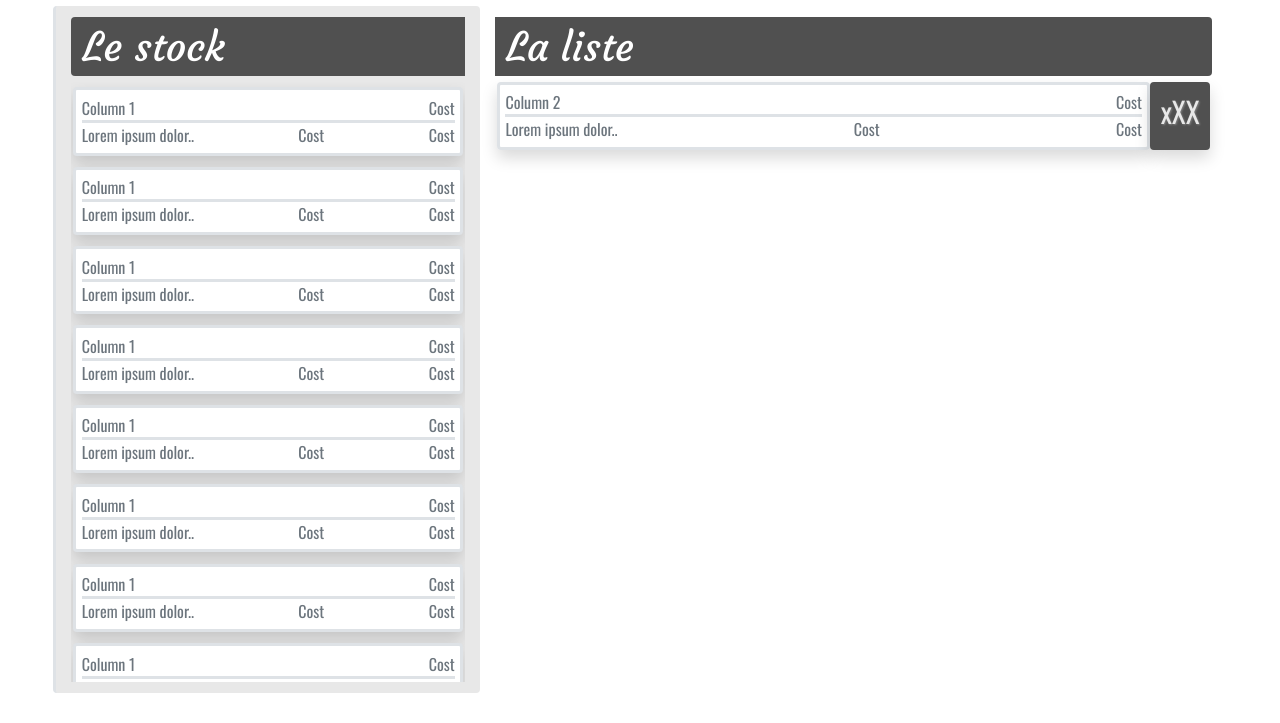
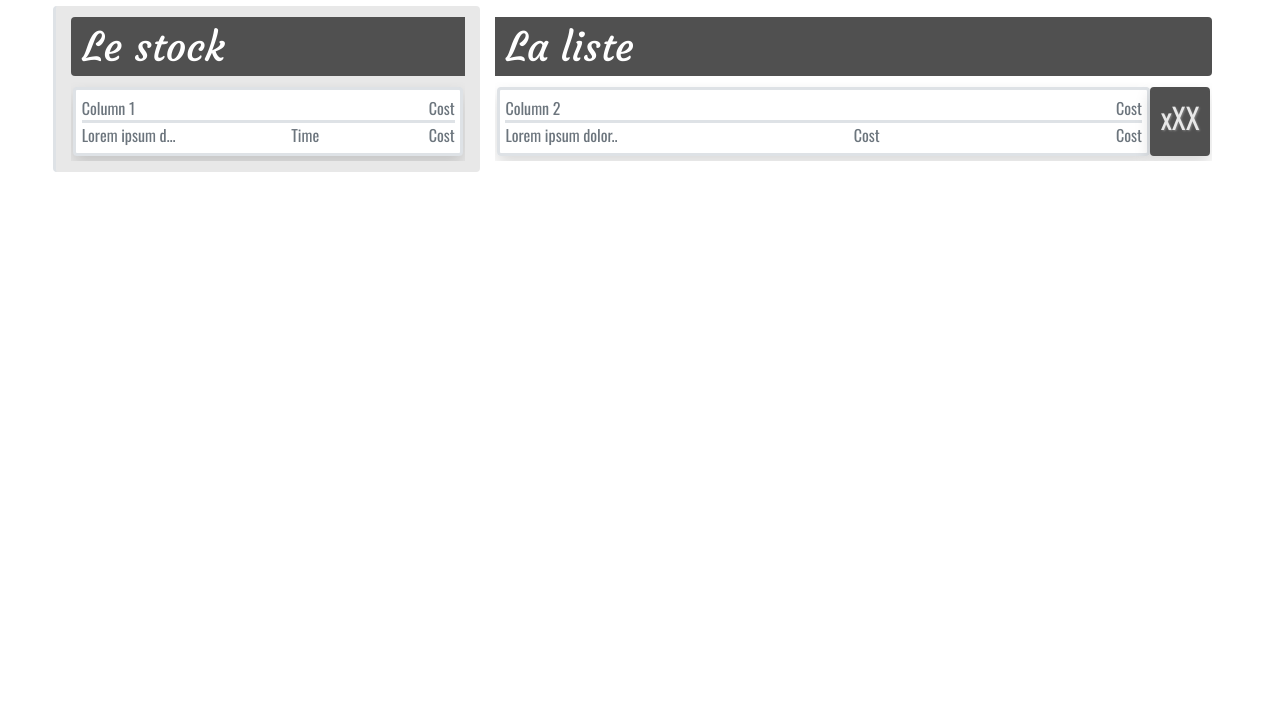
Before and after one commit to Letonade/Hitema-M2x1-ExamMongo2019-2020, a PHP site: page / in a window 1280 px wide. Shown: the part 59-782 px from the top of the page. Run offline with PHP 8.4, Linux system fonts and the light colour scheme; some libraries are stand-ins or nearby versions.

Commit message:
V0.1 Scroller Ready

```diff
--- a/ListMaker-M2Mongo/CustomCSS.css
+++ b/ListMaker-M2Mongo/CustomCSS.css
@@ -6,6 +6,10 @@
 
 .custom-overflow {
 	overflow-y: auto;
-	max-height: 600px;
+	max-height: 580px;
 	overflow-x: hidden;
 }
+
+.custom-descTrunc{
+	max-width: 100px;
+}
--- a/ListMaker-M2Mongo/index.html
+++ b/ListMaker-M2Mongo/index.html
@@ -28,321 +28,9 @@
 									<div class="ml-auto">Cost</div>
 								</div>
 								<div class="d-flex">
-									<div>Lorem ipsum dolor.. </div>
+									<div class="text-truncate custom-descTrunc" title="Lorem ipsum dolor sit amet, consectetur adipiscing elit, sed do eiusmod tempor incididunt ut labore et dolore magna aliqua. Ut enim ad minim veniam, quis nostrud exercitation ullamco laboris nisi ut aliquip ex ea commodo consequat. Duis aute irure dolor in reprehenderit in voluptate velit esse cillum dolore eu fugiat nulla pariatur. Excepteur sint occaecat cupidatat non proident, sunt in culpa qui officia deserunt mollit anim id est laborum.">Lorem ipsum dolor.. </div>
+									<div class="ml-auto">Time</div>
 									<div class="ml-auto">Cost</div>
-									<div class="ml-auto">Cost</div>
-								</div>
-							</div>
-						</div>
-						<div class="row px-4 my-2">
-							<div class="col-12 border bg-white rounded p-2 text-muted shadow">
-								<div class="d-flex border-bottom">
-									<div>Column 1</div>
-									<div class="ml-auto">Cost</div>
-								</div>
-								<div class="d-flex">
-									<div>Lorem ipsum dolor.. </div>
-									<div class="ml-auto">Cost</div>
-									<div class="ml-auto">Cost</div>
-								</div>
-							</div>
-						</div>
-						<div class="row px-4 my-2">
-							<div class="col-12 border bg-white rounded p-2 text-muted shadow">
-								<div class="d-flex border-bottom">
-									<div>Column 1</div>
-									<div class="ml-auto">Cost</div>
-								</div>
-								<div class="d-flex">
-									<div>Lorem ipsum dolor.. </div>
-									<div class="ml-auto">Cost</div>
-									<div class="ml-auto">Cost</div>
-								</div>
-							</div>
-						</div>
-						<div class="row px-4 my-2">
-							<div class="col-12 border bg-white rounded p-2 text-muted shadow">
-								<div class="d-flex border-bottom">
-									<div>Column 1</div>
-									<div class="ml-auto">Cost</div>
-								</div>
-								<div class="d-flex">
-									<div>Lorem ipsum dolor.. </div>
-									<div class="ml-auto">Cost</div>
-									<div class="ml-auto">Cost</div>
-								</div>
-							</div>
-						</div>
-						<div class="row px-4 my-2">
-							<div class="col-12 border bg-white rounded p-2 text-muted shadow">
-								<div class="d-flex border-bottom">
-									<div>Column 1</div>
-									<div class="ml-auto">Cost</div>
-								</div>
-								<div class="d-flex">
-									<div>Lorem ipsum dolor.. </div>
-									<div class="ml-auto">Cost</div>
-									<div class="ml-auto">Cost</div>
-								</div>
-							</div>
-						</div>
-						<div class="row px-4 my-2">
-							<div class="col-12 border bg-white rounded p-2 text-muted shadow">
-								<div class="d-flex border-bottom">
-									<div>Column 1</div>
-									<div class="ml-auto">Cost</div>
-								</div>
-								<div class="d-flex">
-									<div>Lorem ipsum dolor.. </div>
-									<div class="ml-auto">Cost</div>
-									<div class="ml-auto">Cost</div>
-								</div>
-							</div>
-						</div>
-						<div class="row px-4 my-2">
-							<div class="col-12 border bg-white rounded p-2 text-muted shadow">
-								<div class="d-flex border-bottom">
-									<div>Column 1</div>
-									<div class="ml-auto">Cost</div>
-								</div>
-								<div class="d-flex">
-									<div>Lorem ipsum dolor.. </div>
-									<div class="ml-auto">Cost</div>
-									<div class="ml-auto">Cost</div>
-								</div>
-							</div>
-						</div>
-						<div class="row px-4 my-2">
-							<div class="col-12 border bg-white rounded p-2 text-muted shadow">
-								<div class="d-flex border-bottom">
-									<div>Column 1</div>
-									<div class="ml-auto">Cost</div>
-								</div>
-								<div class="d-flex">
-									<div>Lorem ipsum dolor.. </div>
-									<div class="ml-auto">Cost</div>
-									<div class="ml-auto">Cost</div>
-								</div>
-							</div>
-						</div>
-						<div class="row px-4 my-2">
-							<div class="col-12 border bg-white rounded p-2 text-muted shadow">
-								<div class="d-flex border-bottom">
-									<div>Column 1</div>
-									<div class="ml-auto">Cost</div>
-								</div>
-								<div class="d-flex">
-									<div>Lorem ipsum dolor.. </div>
-									<div class="ml-auto">Cost</div>
-									<div class="ml-auto">Cost</div>
-								</div>
-							</div>
-						</div>
-						<div class="row px-4 my-2">
-							<div class="col-12 border bg-white rounded p-2 text-muted shadow">
-								<div class="d-flex border-bottom">
-									<div>Column 1</div>
-									<div class="ml-auto">Cost</div>
-								</div>
-								<div class="d-flex">
-									<div>Lorem ipsum dolor.. </div>
-									<div class="ml-auto">Cost</div>
-									<div class="ml-auto">Cost</div>
-								</div>
-							</div>
-						</div>
-						<div class="row px-4 my-2">
-							<div class="col-12 border bg-white rounded p-2 text-muted shadow">
-								<div class="d-flex border-bottom">
-									<div>Column 1</div>
-									<div class="ml-auto">Cost</div>
-								</div>
-								<div class="d-flex">
-									<div>Lorem ipsum dolor.. </div>
-									<div class="ml-auto">Cost</div>
-									<div class="ml-auto">Cost</div>
-								</div>
-							</div>
-						</div>
-						<div class="row px-4 my-2">
-							<div class="col-12 border bg-white rounded p-2 text-muted shadow">
-								<div class="d-flex border-bottom">
-									<div>Column 1</div>
-									<div class="ml-auto">Cost</div>
-								</div>
-								<div class="d-flex">
-									<div>Lorem ipsum dolor.. </div>
-									<div class="ml-auto">Cost</div>
-									<div class="ml-auto">Cost</div>
-								</div>
-							</div>
-						</div>
-						<div class="row px-4 my-2">
-							<div class="col-12 border bg-white rounded p-2 text-muted shadow">
-								<div class="d-flex border-bottom">
-									<div>Column 1</div>
-									<div class="ml-auto">Cost</div>
-								</div>
-								<div class="d-flex">
-									<div>Lorem ipsum dolor.. </div>
-									<div class="ml-auto">Cost</div>
-									<div class="ml-auto">Cost</div>
-								</div>
-							</div>
-						</div>
-						<div class="row px-4 my-2">
-							<div class="col-12 border bg-white rounded p-2 text-muted shadow">
-								<div class="d-flex border-bottom">
-									<div>Column 1</div>
-									<div class="ml-auto">Cost</div>
-								</div>
-								<div class="d-flex">
-									<div>Lorem ipsum dolor.. </div>
-									<div class="ml-auto">Cost</div>
-									<div class="ml-auto">Cost</div>
-								</div>
-							</div>
-						</div>
-						<div class="row px-4 my-2">
-							<div class="col-12 border bg-white rounded p-2 text-muted shadow">
-								<div class="d-flex border-bottom">
-									<div>Column 1</div>
-									<div class="ml-auto">Cost</div>
-								</div>
-								<div class="d-flex">
-									<div>Lorem ipsum dolor.. </div>
-									<div class="ml-auto">Cost</div>
-									<div class="ml-auto">Cost</div>
-								</div>
-							</div>
-						</div>
-						<div class="row px-4 my-2">
-							<div class="col-12 border bg-white rounded p-2 text-muted shadow">
-								<div class="d-flex border-bottom">
-									<div>Column 1</div>
-									<div class="ml-auto">Cost</div>
-								</div>
-								<div class="d-flex">
-									<div>Lorem ipsum dolor.. </div>
-									<div class="ml-auto">Cost</div>
-									<div class="ml-auto">Cost</div>
-								</div>
-							</div>
-						</div>
-						<div class="row px-4 my-2">
-							<div class="col-12 border bg-white rounded p-2 text-muted shadow">
-								<div class="d-flex border-bottom">
-									<div>Column 1</div>
-									<div class="ml-auto">Cost</div>
-								</div>
-								<div class="d-flex">
-									<div>Lorem ipsum dolor.. </div>
-									<div class="ml-auto">Cost</div>
-									<div class="ml-auto">Cost</div>
-								</div>
-							</div>
-						</div>
-						<div class="row px-4 my-2">
-							<div class="col-12 border bg-white rounded p-2 text-muted shadow">
-								<div class="d-flex border-bottom">
-									<div>Column 1</div>
-									<div class="ml-auto">Cost</div>
-								</div>
-								<div class="d-flex">
-									<div>Lorem ipsum dolor.. </div>
-									<div class="ml-auto">Cost</div>
-									<div class="ml-auto">Cost</div>
-								</div>
-							</div>
-						</div>
-						<div class="row px-4 my-2">
-							<div class="col-12 border bg-white rounded p-2 text-muted shadow">
-								<div class="d-flex border-bottom">
-									<div>Column 1</div>
-									<div class="ml-auto">Cost</div>
-								</div>
-								<div class="d-flex">
-									<div>Lorem ipsum dolor.. </div>
-									<div class="ml-auto">Cost</div>
-									<div class="ml-auto">Cost</div>
-								</div>
-							</div>
-						</div>
-						<div class="row px-4 my-2">
-							<div class="col-12 border bg-white rounded p-2 text-muted shadow">
-								<div class="d-flex border-bottom">
-									<div>Column 1</div>
-									<div class="ml-auto">Cost</div>
-								</div>
-								<div class="d-flex">
-									<div>Lorem ipsum dolor.. </div>
-									<div class="ml-auto">Cost</div>
-									<div class="ml-auto">Cost</div>
-								</div>
-							</div>
-						</div>
-						<div class="row px-4 my-2">
-							<div class="col-12 border bg-white rounded p-2 text-muted shadow">
-								<div class="d-flex border-bottom">
-									<div>Column 1</div>
-									<div class="ml-auto">Cost</div>
-								</div>
-								<div class="d-flex">
-									<div>Lorem ipsum dolor.. </div>
-									<div class="ml-auto">Cost</div>
-									<div class="ml-auto">Cost</div>
-								</div>
-							</div>
-						</div>
-						<div class="row px-4 my-2">
-							<div class="col-12 border bg-white rounded p-2 text-muted shadow">
-								<div class="d-flex border-bottom">
-									<div>Column 1</div>
-									<div class="ml-auto">Cost</div>
-								</div>
-								<div class="d-flex">
-									<div>Lorem ipsum dolor.. </div>
-									<div class="ml-auto">Cost</div>
-									<div class="ml-auto">Cost</div>
-								</div>
-							</div>
-						</div>
-						<div class="row px-4 my-2">
-							<div class="col-12 border bg-white rounded p-2 text-muted shadow">
-								<div class="d-flex border-bottom">
-									<div>Column 1</div>
-									<div class="ml-auto">Cost</div>
-								</div>
-								<div class="d-flex">
-									<div>Lorem ipsum dolor.. </div>
-									<div class="ml-auto">Cost</div>
-									<div class="ml-auto">Cost</div>
-								</div>
-							</div>
-						</div>
-						<div class="row px-4 my-2">
-							<div class="col-12 border bg-white rounded p-2 text-muted shadow">
-								<div class="d-flex border-bottom">
-									<div>Column 1</div>
-									<div class="ml-auto">Cost</div>
-								</div>
-								<div class="d-flex">
-									<div>Lorem ipsum dolor.. </div>
-									<div class="ml-auto">Cost</div>
-									<div class="ml-auto">Cost</div>
-								</div>
-							</div>
-						</div>
-						<div class="row px-4 my-2">
-							<div class="col-12 border bg-white rounded p-2 text-muted shadow">
-								<div class="d-flex border-bottom">
-									<div>Column 1</div>
-									<div class="ml-auto">Cost</div>
-								</div>
-								<div class="d-flex">
-									<div class="text-truncate">Lorem ipsum dolor.qeorkgnqerjogoqjdrgnhoqroghqerogqeroghoqdgohqdsjgqdjrognoqffbho^qedboqdfobnqdbo. </div>
-									<div class="ml text-truncate">Cost</div>
-									<div class="ml">Cost</div>
 								</div>
 							</div>
 						</div>
@@ -352,6 +40,7 @@
 	    <div class="col-lg-7 bg-white py-3">
 			<nav class="navbar text-white bg-secondary h1 rounded-right"> La liste </nav>
 
+			<ul class="list-group custom-overflow">
 				<div class="row px-4 my-2">
 					<div class="col-11 border rounded p-2 text-muted shadow">
 						<div class="d-flex border-bottom">
@@ -368,6 +57,7 @@
 						xXX
 					</div>
 				</div>
+			</ul>
 
 	    </div>
 	  	<div class="col d-sm-block d-sm-none"></div><!-- Colonne Vide Droite -->
```
Lines whose indentation alone changed are shown as unchanged.
